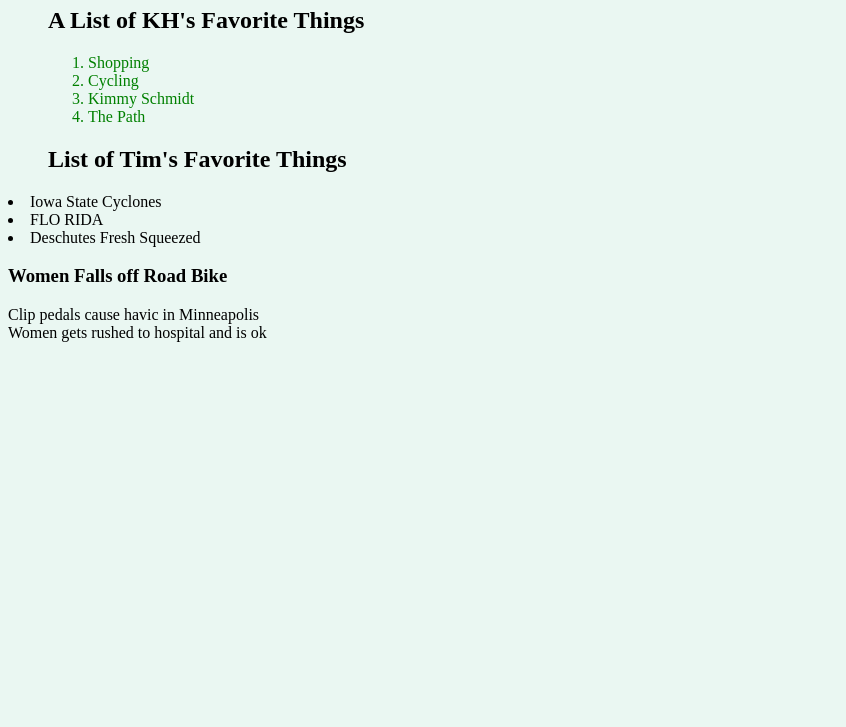
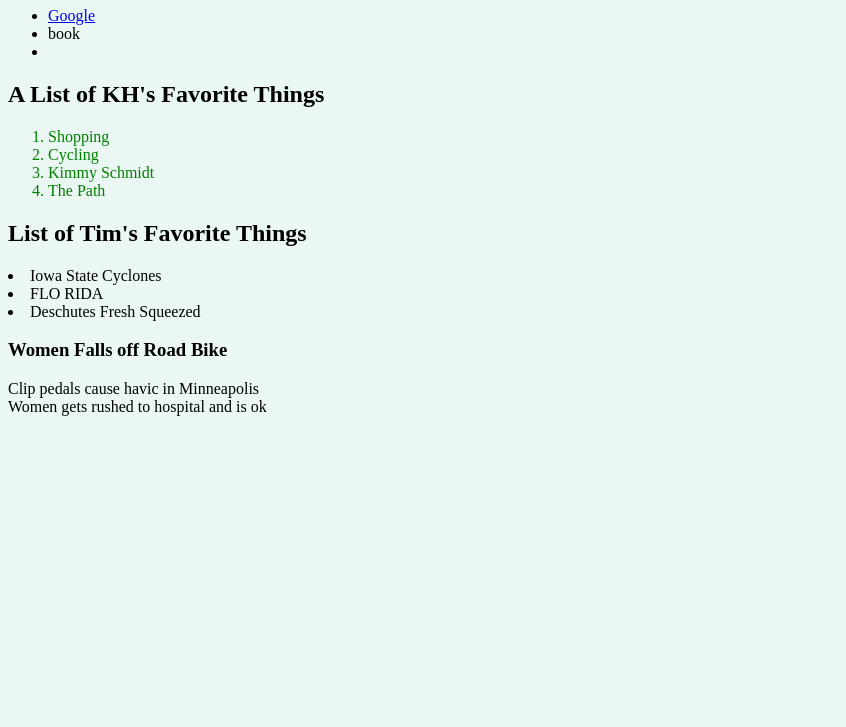
Before and after one commit to tdeming/tdeming.github.io, a plain HTML site: page index.html in a window 1280 px wide. Shown: the part 73-800 px from the top of the page, without its empty margins (0-846 px from the left). Drawn offline with Linux system fonts and the light colour scheme.

Commit message:
Update index.html

```diff
--- a/index.html
+++ b/index.html
@@ -1,13 +1,17 @@
 <!DOCTYPE html>
 <html>
   <head>
-  <title> Tim's awesome webpage!</title>
+    <title> Tim's awesome webpage!</title>
     <link rel="stylesheet" href="styles.css">
   </head>
   <body>
     <main>
     <h1> Wednesday night coding workshop.  How you doing KH?!?! </h1>
     <ul>
+      <li><a href="http://www.google.com">Google</a></li>
+      <li><a href="http://www.facebook.com"></a>book</li>
+      <li><a href="http://www.primeacademy.com"></a></li>
+      </ul>
       <h2>A List of KH's Favorite Things</h2>
       <ol>
         <li>Shopping</li>
```
